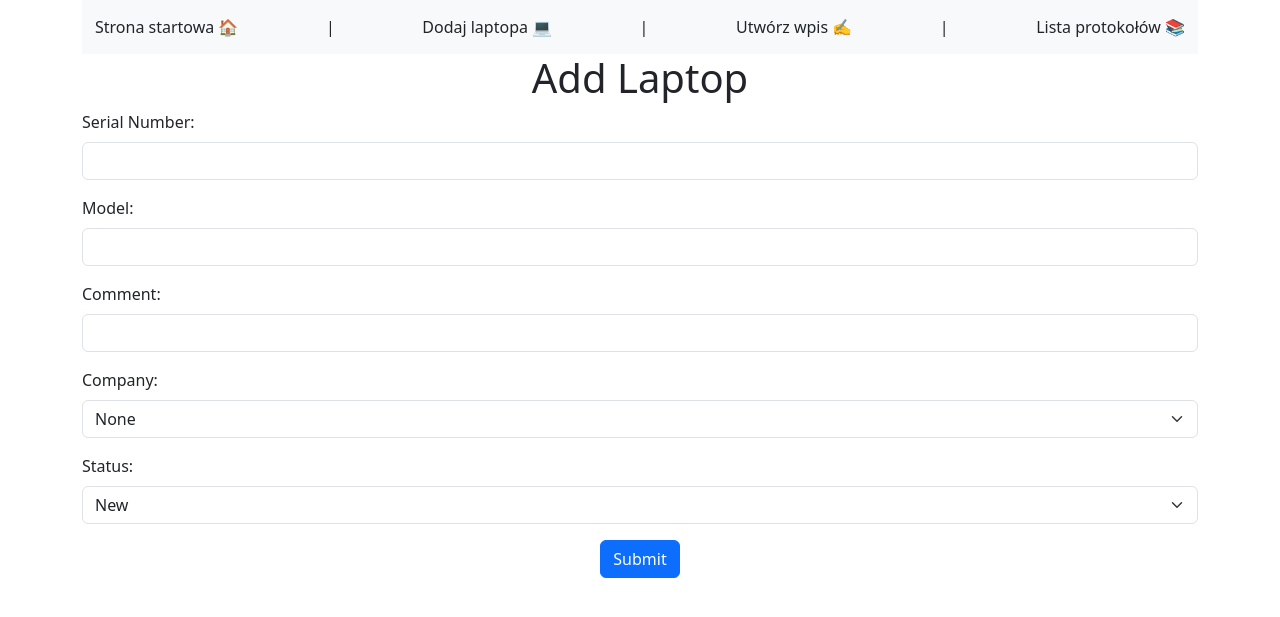
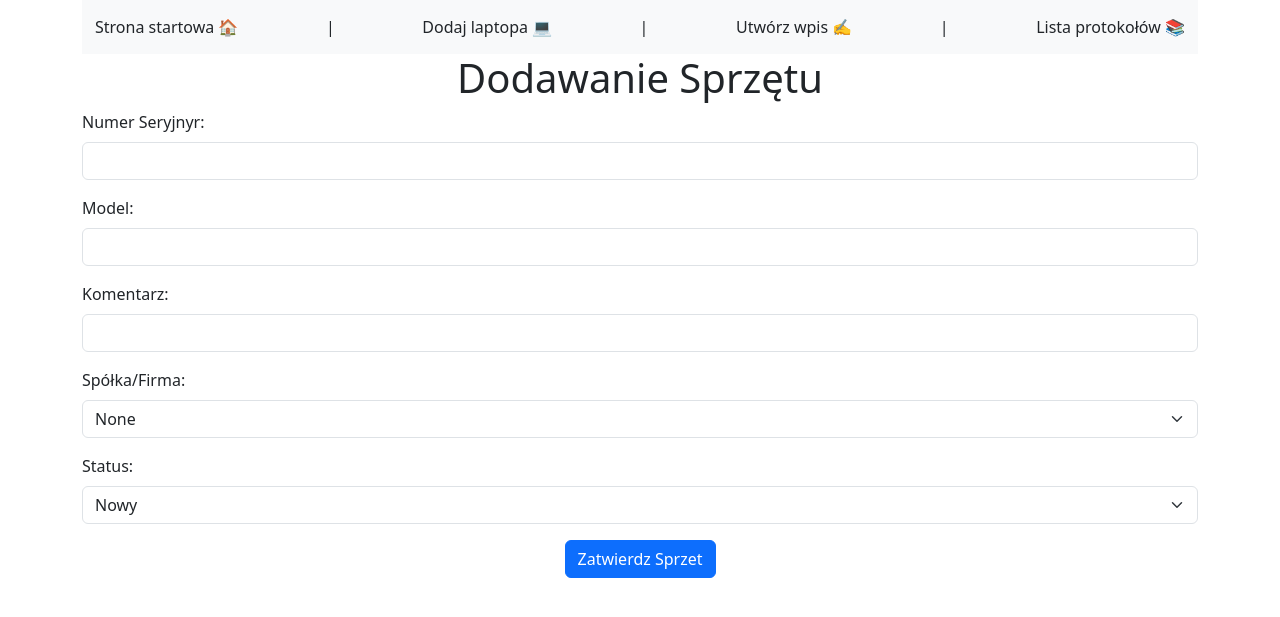
Before and after one commit to SZKYTU/AutoRaport, a Flask app: page /laptop in a window 1280 px wide. Shown: the top 617 px of the page. Run offline with Flask 3, Linux system fonts and the light colour scheme; some libraries are stand-ins or nearby versions.

Commit message:
translate

```diff
--- a/static/laptops_post.js
+++ b/static/laptops_post.js
@@ -30,13 +30,12 @@ form.addEventListener("submit", (event) => {
     .then((data) => {
       if (data.message === "success") {
         console.log("Success:", data);
-        alert("Equipment added successfully!");
+        alert("Sprzęt dodany poprawnie!");
       } else if (data.message === "laptopExist") {
-        console.log("Laptop already exists:", data);
+        console.log("Sprzęt juz istnieje:", data);
         Swal.fire({
           icon: "info",
-          title: "Laptop already exists!",
-          text: "Equipment already exists in the database and is available.",
+          title: "Sprzęt juz istnieje:",
         });
       }
     })
--- a/static/protocol_post.js
+++ b/static/protocol_post.js
@@ -127,7 +127,8 @@ generateButton.addEventListener("click", function () {
     .then((response) => response.json())
     .then((devices) => {
       console.log(devices);
-      alert("Entry generated successfully!");
+      alert("Wpis dodany poprawnie!");
+      location.reload();
     })
     .catch((error) => console.error(error));
 });
--- a/templates/laptops.html
+++ b/templates/laptops.html
@@ -27,11 +27,11 @@
           >Lista protokołów &#x1F4DA;</a
         >
       </nav>
-      <h1 class="text-center">Add Laptop</h1>
+      <h1 class="text-center">Dodawanie Sprzętu</h1>
 
       <form>
         <div class="mb-3">
-          <label class="form-label" for="serial_number">Serial Number:</label>
+          <label class="form-label" for="serial_number">Numer Seryjnyr:</label>
           <input
             type="text"
             id="serial_number"
@@ -55,7 +55,7 @@
         </div>
 
         <div class="mb-3">
-          <label class="form-label" for="comment">Comment:</label>
+          <label class="form-label" for="comment">Komentarz:</label>
           <input
             type="text"
             id="coment"
@@ -66,7 +66,7 @@
         </div>
 
         <div class="mb-3">
-          <label class="form-label" for="company">Company:</label>
+          <label class="form-label" for="company">Spółka/Firma:</label>
           <select id="company" name="company" class="form-select">
             <option value="None">None</option>
             <option value="TelForceOne">TelForceOne</option>
@@ -80,13 +80,15 @@
         <div class="mb-3">
           <label class="form-label" for="status">Status:</label>
           <select id="status" name="status" class="form-select">
-            <option value="New">New</option>
-            <option value="Used">Used</option>
+            <option value="New">Nowy</option>
+            <option value="Used">Uszkodzony</option>
           </select>
         </div>
 
         <div class="text-center">
-          <button type="submit" class="btn btn-primary">Submit</button>
+          <button type="submit" class="btn btn-primary">
+            Zatwierdz Sprzet
+          </button>
         </div>
       </form>
 
--- a/templates/protocol.html
+++ b/templates/protocol.html
@@ -96,7 +96,7 @@
           id="charger"
           name="charger"
         />
-        <label class="form-check-label" for="charger">Charger</label>
+        <label class="form-check-label" for="charger">Ładowarka</label>
       </div>
 
       <div class="form-group form-check">
--- a/templates/protocol_list.html
+++ b/templates/protocol_list.html
@@ -27,7 +27,7 @@
         class="form-control mb-3"
         id="searchInput"
         type="text"
-        placeholder="Search by Last Name"
+        placeholder="Szukaj"
       />
       <table id="protocolsTable" class="table table-striped">
         <thead>
```
